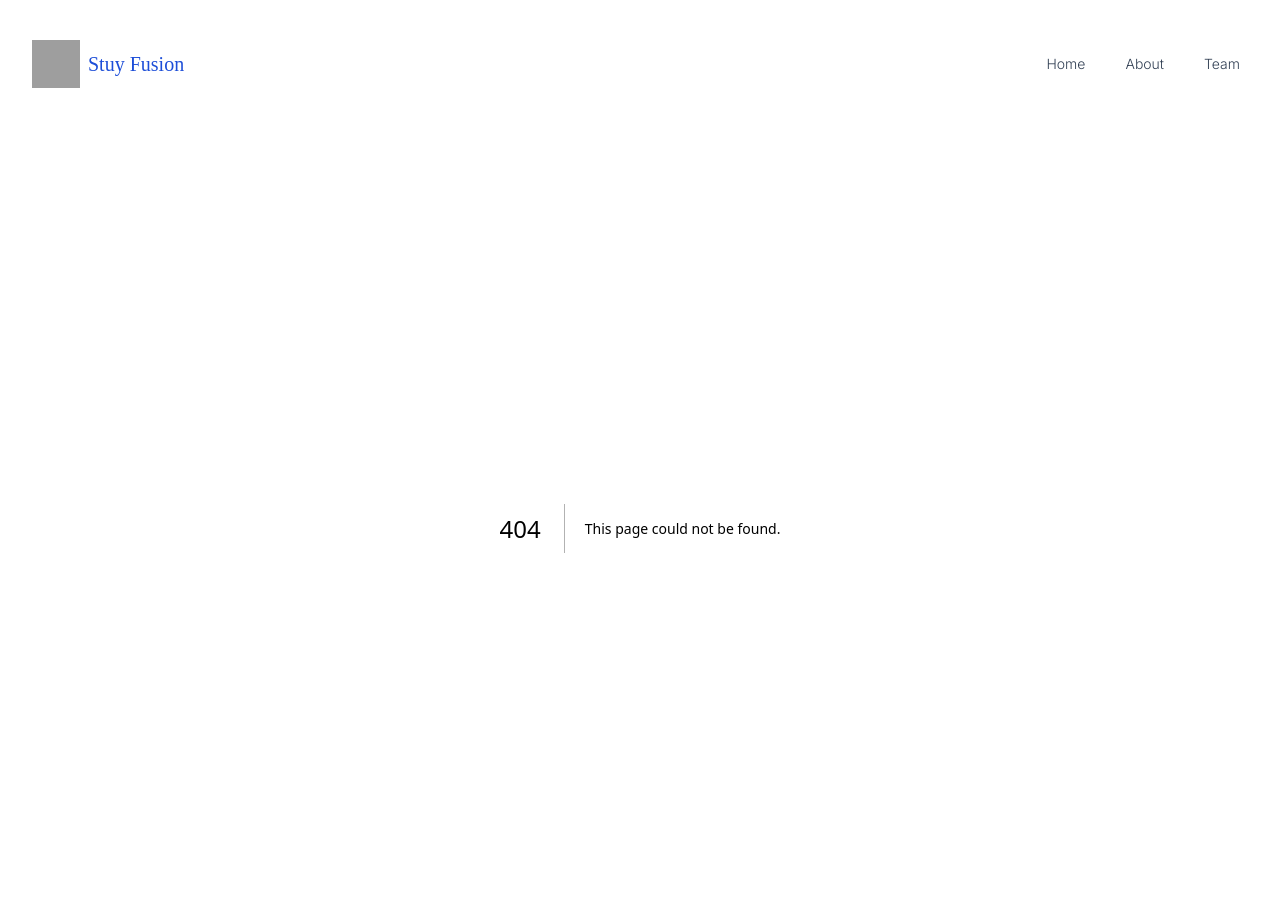
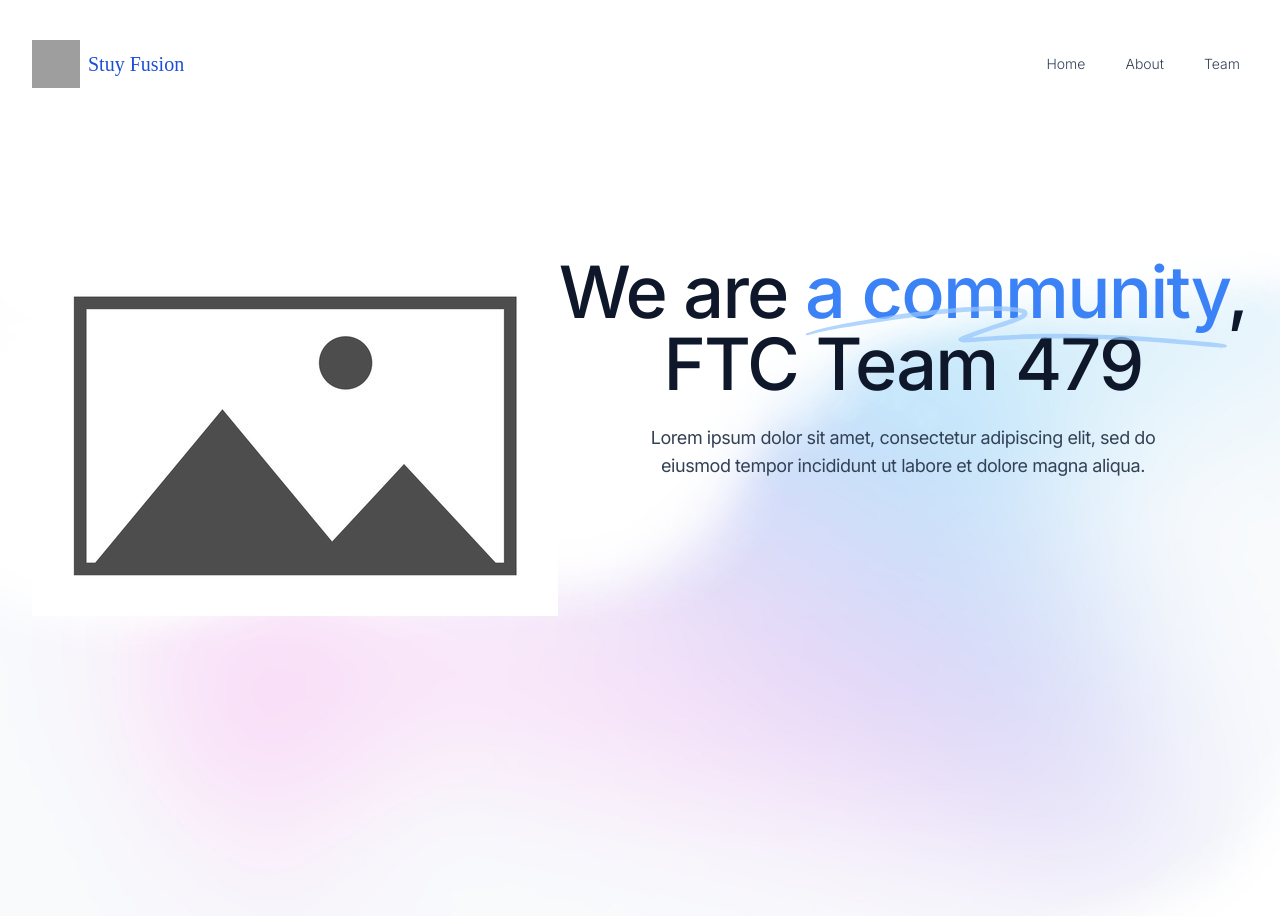
Before and after one commit to fusion479/fusion479.com, a Next.js app: page /about in a window 1280 px wide. Before the commit this address had no page. Shown: the top 916 px of the page. Built offline with nearby package versions, Linux system fonts and the light colour scheme; grey boxes are pictures that could not be loaded.

Commit message:
start about page

```diff
--- /dev/null
+++ b/src/app/about/components/Hero.tsx
@@ -0,0 +1,14 @@
+import Title from "@/components/Title";
+import Image from "next/image";
+
+export default function Hero() {
+  return (
+    <div className="flex">
+      <img src="/placeholder_image.jpg" alt="team picture" />
+      <Title
+        bold="a community"
+        description="Lorem ipsum dolor sit amet, consectetur adipiscing elit, sed do eiusmod tempor incididunt ut labore et dolore magna aliqua."
+      />
+    </div>
+  );
+}
--- /dev/null
+++ b/src/app/about/page.tsx
@@ -0,0 +1,42 @@
+"use client";
+
+import { motion } from "framer-motion";
+import Hero from "./components/Hero";
+import Container from "@/components/Container";
+import Image from "next/image";
+import backgroundImage from "../../../public/backgrounds/spray_bg.jpg";
+import { useEffect, useState } from "react";
+
+export default function About() {
+  const [offsetY, setOffsetY] = useState(0);
+  const handleScroll = () => setOffsetY(window.scrollY);
+
+  useEffect(() => {
+    window.addEventListener("scroll", handleScroll);
+
+    return () => window.removeEventListener("scroll", handleScroll);
+  }, []);
+
+  return (
+    <motion.section
+      initial={{ opacity: 0.3 }}
+      animate={{ opacity: 1 }}
+      transition={{ duration: 1 }}
+      className="relative overflow-hidden pb-16 pt-20 text-center lg:pt-32"
+    >
+      <Image
+        className="absolute max-w-none top-0"
+        src={backgroundImage}
+        alt="background image"
+        width={1558}
+        height={946}
+        style={{ transform: `translateY(${offsetY * 0.5}px)` }}
+        priority
+      />
+      <Container className="relative">
+        <Hero />
+        <div className="h-96"></div>
+      </Container>
+    </motion.section>
+  );
+}
--- a/src/app/components/Hero.tsx
+++ b/src/app/components/Hero.tsx
@@ -1,47 +1,16 @@
 import { AiOutlineGithub, AiOutlineInstagram } from "react-icons/ai";
-import { motion } from "framer-motion";
+import Title from "@/components/Title";
 
 export default function Hero() {
   return (
     <div className="flex">
       <div>
-        <motion.h1
-          initial={{ opacity: 0 }}
-          animate={{ opacity: 1 }}
-          transition={{
-            delay: 0.15,
-            duration: 2.5,
-          }}
-          className="mx-auto max-w-4xl font-display text-5xl font-medium tracking-tight text-slate-900 sm:text-7xl"
-        >
-          We are{" "}
-          <span className="relative whitespace-nowrap text-blue-500">
-            <svg
-              aria-hidden="true"
-              viewBox="0 0 418 42"
-              className="absolute left-0 top-2/3 h-[0.58em] w-full fill-blue-300/70"
-              preserveAspectRatio="none"
-            >
-              <path d="M203.371.916c-26.013-2.078-76.686 1.963-124.73 9.946L67.3 12.749C35.421 18.062 18.2 21.766 6.004 25.934 1.244 27.561.828 27.778.874 28.61c.07 1.214.828 1.121 9.595-1.176 9.072-2.377 17.15-3.92 39.246-7.496C123.565 7.986 157.869 4.492 195.942 5.046c7.461.108 19.25 1.696 19.17 2.582-.107 1.183-7.874 4.31-25.75 10.366-21.992 7.45-35.43 12.534-36.701 13.884-2.173 2.308-.202 4.407 4.442 4.734 2.654.187 3.263.157 15.593-.78 35.401-2.686 57.944-3.488 88.365-3.143 46.327.526 75.721 2.23 130.788 7.584 19.787 1.924 20.814 1.98 24.557 1.332l.066-.011c1.201-.203 1.53-1.825.399-2.335-2.911-1.31-4.893-1.604-22.048-3.261-57.509-5.556-87.871-7.36-132.059-7.842-23.239-.254-33.617-.116-50.627.674-11.629.54-42.371 2.494-46.696 2.967-2.359.259 8.133-3.625 26.504-9.81 23.239-7.825 27.934-10.149 28.304-14.005.417-4.348-3.529-6-16.878-7.066Z" />
-            </svg>
-            <span>Stuy Fusion</span>
-          </span>
-          , FTC Team 479
-        </motion.h1>
-        <motion.p
-          initial={{ opacity: 0, x: -100 }}
-          animate={{ opacity: 1, x: 0 }}
-          transition={{
-            delay: 0.15,
-            type: "spring",
-            bounce: 0.4,
-            duration: 1.3,
-          }}
-          className="mx-auto mt-6 max-w-lg text-lg tracking-tight text-slate-700"
-        >
-          Stuyvesant FTC Team 479 is a robotics team based in New York City that
-          competes in the FIRST Tech Challenge.
-        </motion.p>
+        <Title
+          bold="Stuy Fusion"
+          description={
+            "Stuyvesant FTC Team 479 is a robotics team based in New York City that competes in the FIRST Tech Challenge."
+          }
+        />
         <div>
           <AiOutlineGithub className="inline-block w-10 h-10 mt-8 text-gray-500 hover:text-gray-600 cursor-pointer duration-150" />
           <AiOutlineInstagram className="inline-block w-10 h-10 mt-8 ml-4 text-gray-500 hover:text-gray-600 cursor-pointer duration-150" />
--- /dev/null
+++ b/src/components/Title.tsx
@@ -0,0 +1,50 @@
+import { motion } from "framer-motion";
+
+export default function Title({
+  bold,
+  description,
+}: {
+  bold: string;
+  description: string;
+}) {
+  return (
+    <div>
+      <motion.h1
+        initial={{ opacity: 0 }}
+        animate={{ opacity: 1 }}
+        transition={{
+          delay: 0.15,
+          duration: 2.5,
+        }}
+        className="mx-auto max-w-4xl font-display text-5xl font-medium tracking-tight text-slate-900 sm:text-7xl"
+      >
+        We are{" "}
+        <span className="relative whitespace-nowrap text-blue-500">
+          <svg
+            aria-hidden="true"
+            viewBox="0 0 418 42"
+            className="absolute left-0 top-2/3 h-[0.58em] w-full fill-blue-300/70"
+            preserveAspectRatio="none"
+          >
+            <path d="M203.371.916c-26.013-2.078-76.686 1.963-124.73 9.946L67.3 12.749C35.421 18.062 18.2 21.766 6.004 25.934 1.244 27.561.828 27.778.874 28.61c.07 1.214.828 1.121 9.595-1.176 9.072-2.377 17.15-3.92 39.246-7.496C123.565 7.986 157.869 4.492 195.942 5.046c7.461.108 19.25 1.696 19.17 2.582-.107 1.183-7.874 4.31-25.75 10.366-21.992 7.45-35.43 12.534-36.701 13.884-2.173 2.308-.202 4.407 4.442 4.734 2.654.187 3.263.157 15.593-.78 35.401-2.686 57.944-3.488 88.365-3.143 46.327.526 75.721 2.23 130.788 7.584 19.787 1.924 20.814 1.98 24.557 1.332l.066-.011c1.201-.203 1.53-1.825.399-2.335-2.911-1.31-4.893-1.604-22.048-3.261-57.509-5.556-87.871-7.36-132.059-7.842-23.239-.254-33.617-.116-50.627.674-11.629.54-42.371 2.494-46.696 2.967-2.359.259 8.133-3.625 26.504-9.81 23.239-7.825 27.934-10.149 28.304-14.005.417-4.348-3.529-6-16.878-7.066Z" />
+          </svg>
+          <span>{bold}</span>
+        </span>
+        , FTC Team 479
+      </motion.h1>
+      <motion.p
+        initial={{ opacity: 0, x: -100 }}
+        animate={{ opacity: 1, x: 0 }}
+        transition={{
+          delay: 0.15,
+          type: "spring",
+          bounce: 0.4,
+          duration: 1.3,
+        }}
+        className="mx-auto mt-6 max-w-lg text-lg tracking-tight text-slate-700"
+      >
+        {description}
+      </motion.p>
+    </div>
+  );
+}
```
Also changed, not shown: public/backgrounds/spray_bg.jpg.
